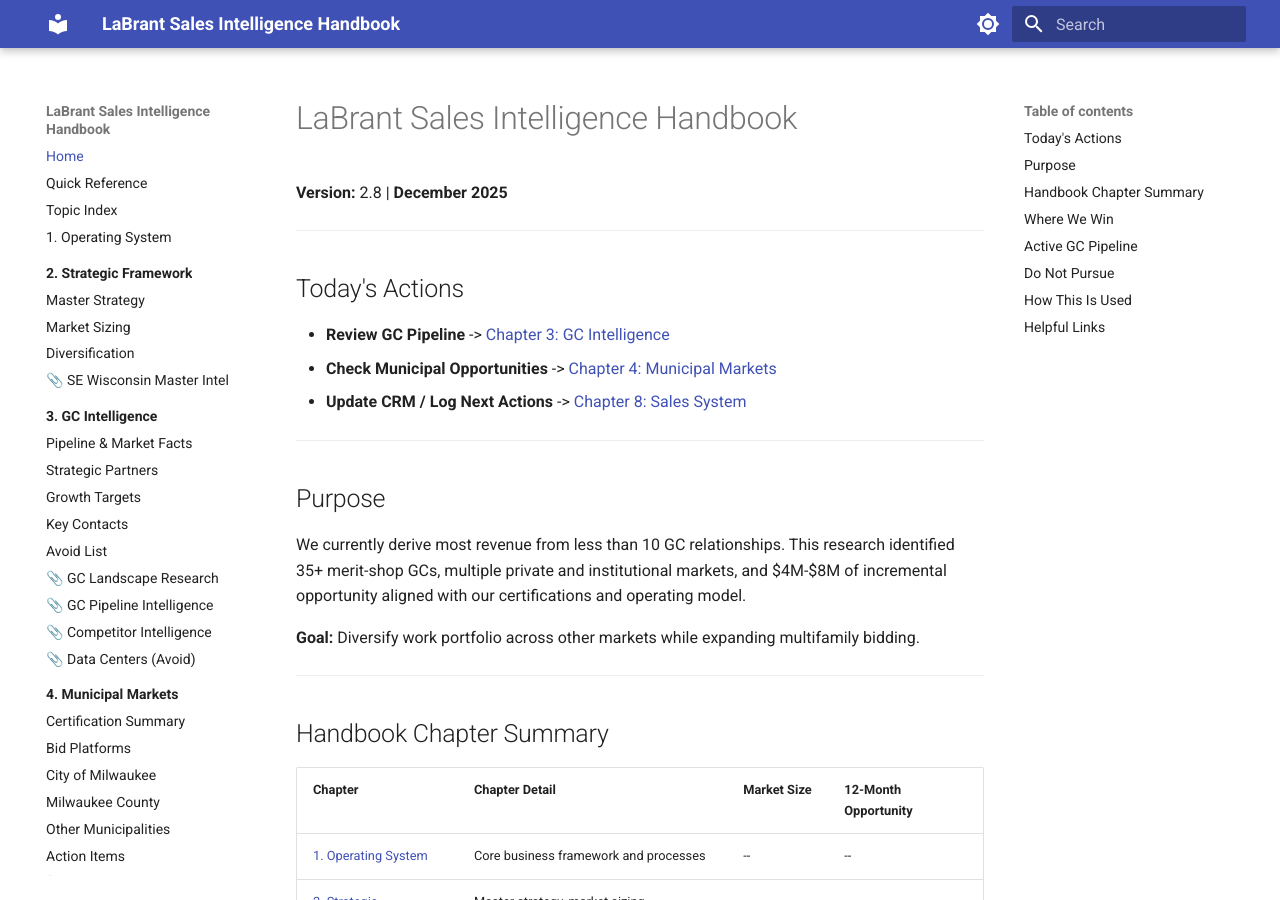
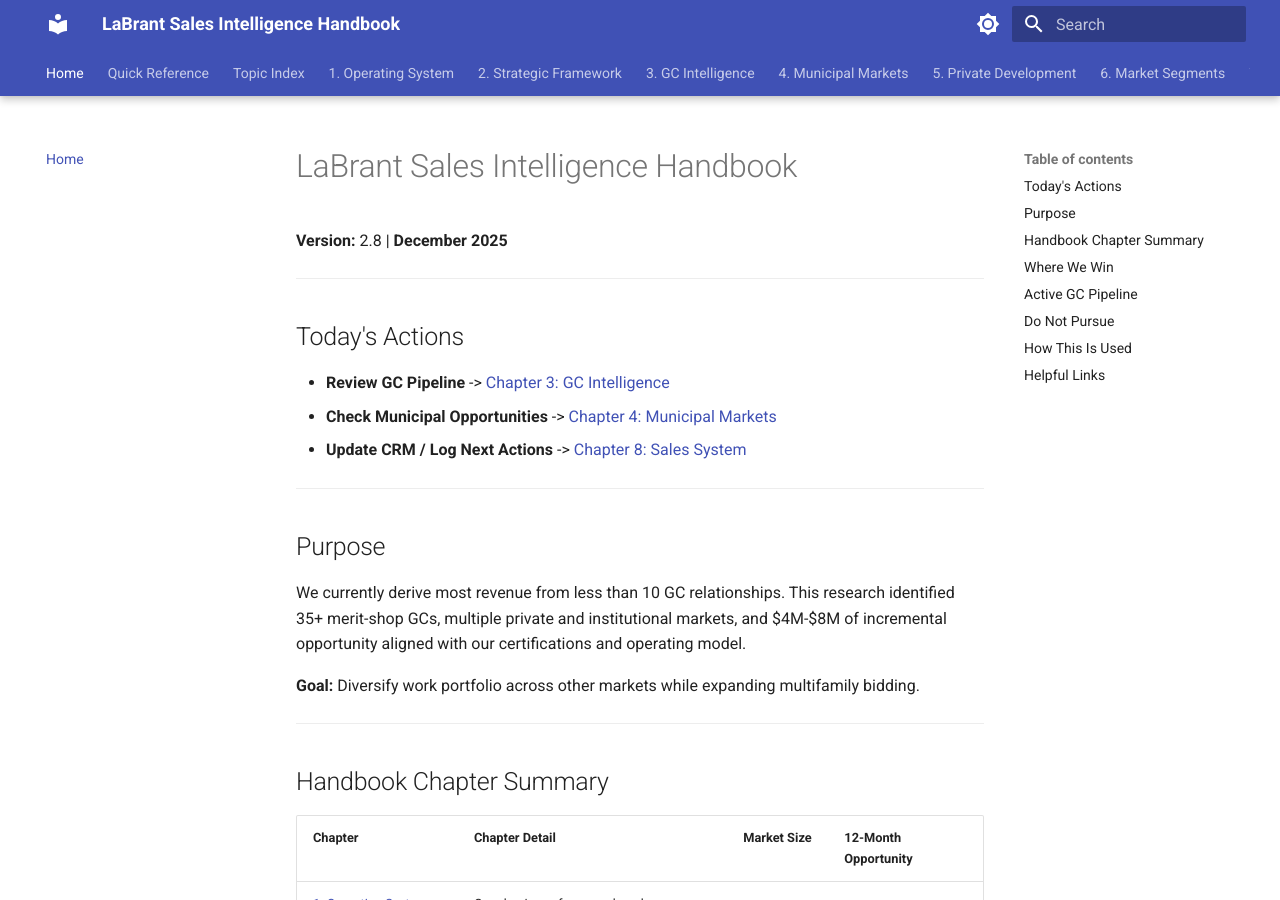
Before and after one commit to LaBrant-Associates-LLC/sales-intelligence-handbook, an MkDocs documentation site: the page built from docs/index.md, in a window 1280 px wide and 900 px high. Built offline with MkDocs 1.6.1 and Material for MkDocs 9.7.7, drawn with Linux system fonts in a browser that asks for light colours; part of the change alters nothing that is shown.

Commit message:
Switch to tabbed navigation
🤖 Generated with [Claude Code](https://claude.com/claude-code)

Co-Authored-By: Claude Opus 4.5 <noreply@anthropic.com>

```diff
--- a/docs/javascripts/custom.js
+++ b/docs/javascripts/custom.js
@@ -1 +1 @@
-// Empty - main override is in head via theme override
+// No custom JS needed with tabbed navigation
--- a/docs/overrides/main.html
+++ b/docs/overrides/main.html
@@ -1,37 +1 @@
 {% extends "base.html" %}
-
-{% block extrahead %}
-<script>
-(function() {
-  var savedScroll = 0;
-
-  // Block ALL scroll methods for sidebar
-  ['scrollIntoView', 'scrollTo', 'scroll', 'scrollBy'].forEach(function(method) {
-    var orig = Element.prototype[method];
-    if (orig) {
-      Element.prototype[method] = function() {
-        if (this.closest && this.closest('.md-sidebar--primary')) return;
-        return orig.apply(this, arguments);
-      };
-    }
-  });
-
-  // Save position on mousedown (before click completes)
-  document.addEventListener('mousedown', function() {
-    var wrap = document.querySelector('.md-sidebar--primary .md-sidebar__scrollwrap');
-    if (wrap) savedScroll = wrap.scrollTop;
-  }, true);
-
-  // Aggressively restore
-  function restore() {
-    var wrap = document.querySelector('.md-sidebar--primary .md-sidebar__scrollwrap');
-    if (wrap && savedScroll !== undefined) {
-      wrap.scrollTop = savedScroll;
-    }
-  }
-
-  // Hammer it
-  setInterval(restore, 10);
-})();
-</script>
-{% endblock %}
--- a/mkdocs.yml
+++ b/mkdocs.yml
@@ -17,6 +17,8 @@ theme:
         icon: material/brightness-4
         name: Switch to light mode
   features:
+    - navigation.tabs
+    - navigation.tabs.sticky
     - navigation.sections
     - navigation.indexes
     - navigation.top
```
